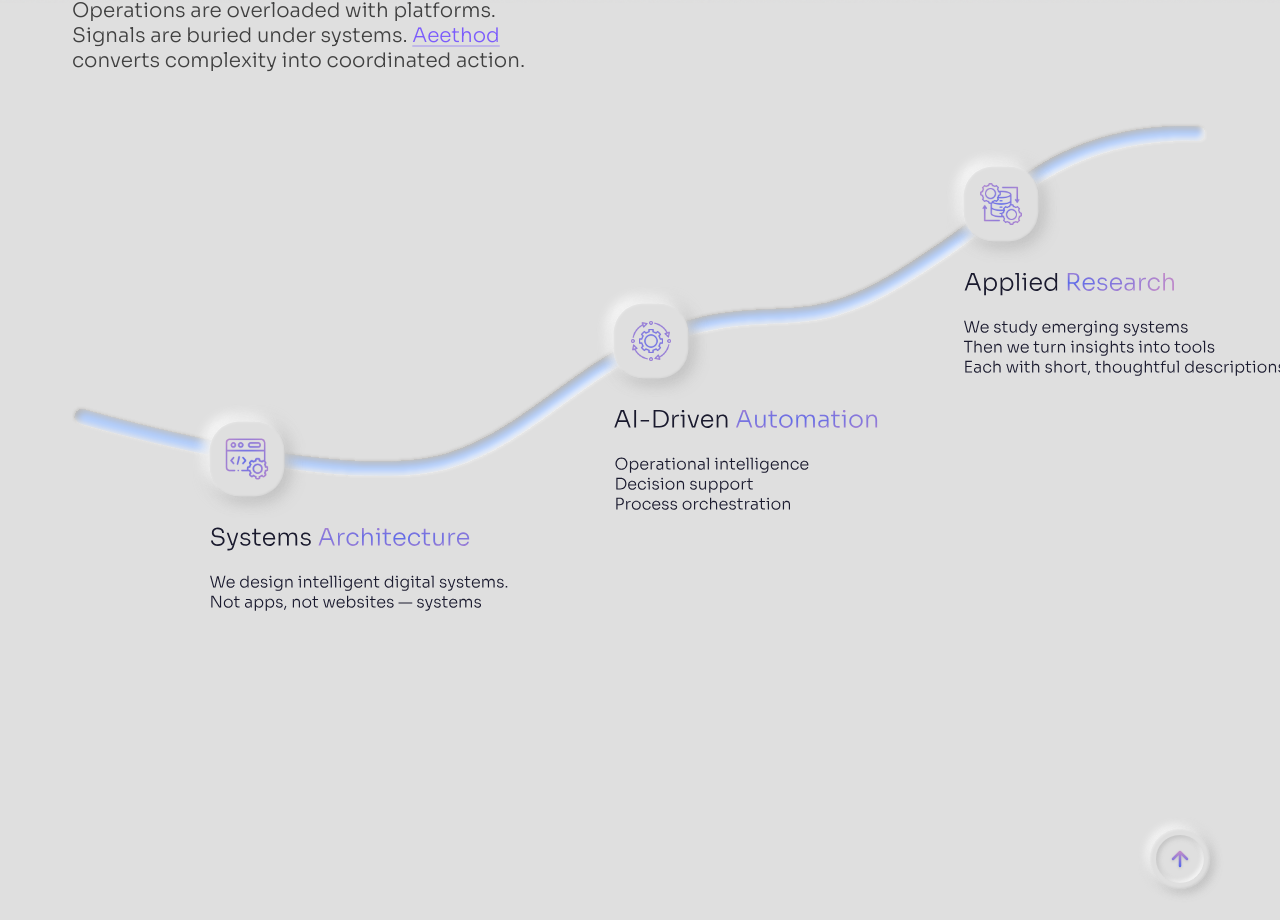
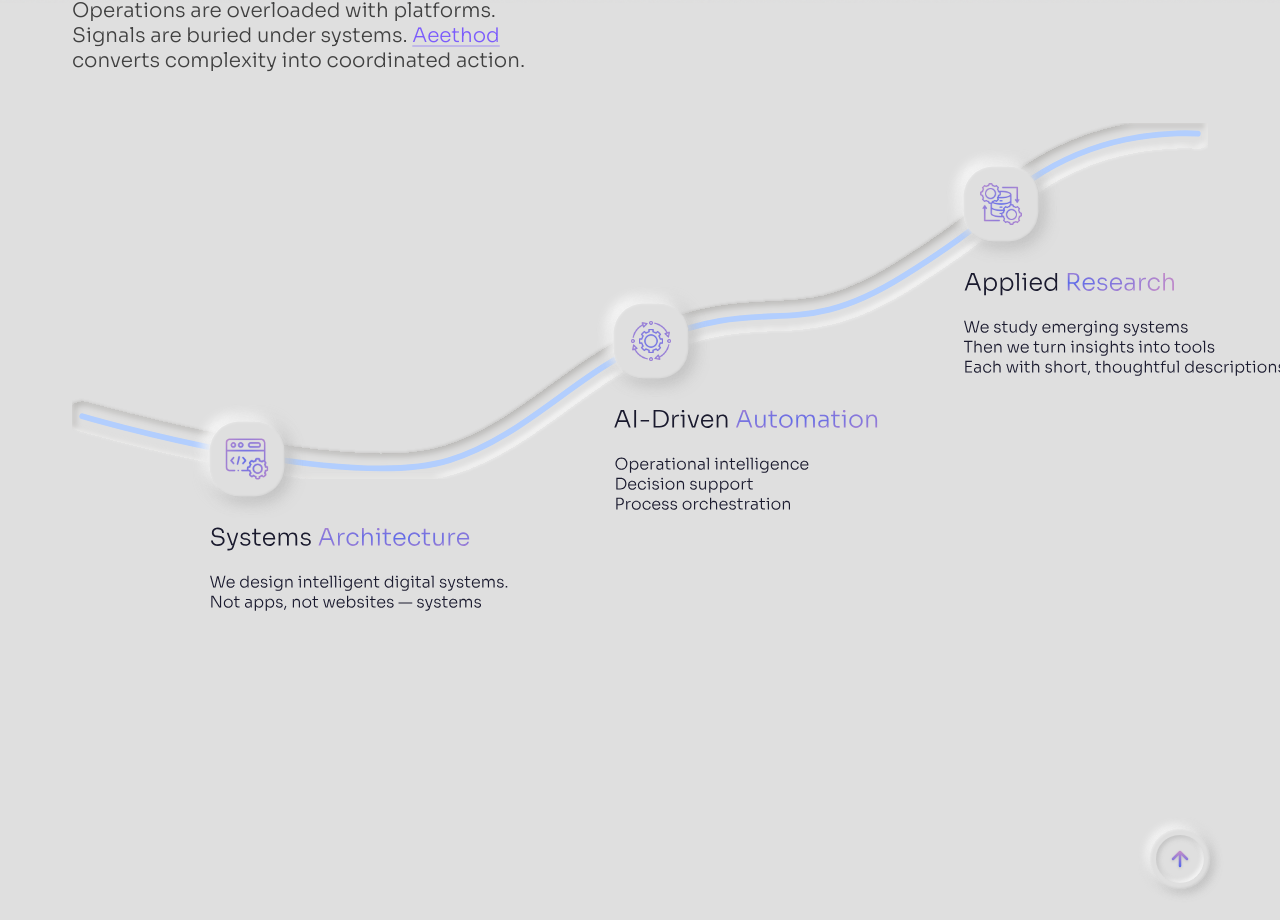
Before and after one commit to SadidSD/Aethod, a Next.js app: page / in a window 1280 px wide. Shown: the part 797-1717 px from the top of the page. Built offline with nearby package versions, Linux system fonts and the light colour scheme; no server answers.

Commit message:
style: apply double curved path neumorphic track and inner blue line to curve.svg

```diff
--- a/app/page.js
+++ b/app/page.js
@@ -629,10 +629,9 @@ export default function Home() {
             {/* Journey Path with Services */}
             <div className={styles.servicesJourney}>
               {/* SVG Journey Path */}
-              <img
+              <InlineSVG
                 src="/curve.svg"
                 className={styles.journeyPathSvg}
-                alt="Services Journey Path"
               />
 
               {/* Service Card 1: Systems Architecture */}
--- a/app/page.module.css
+++ b/app/page.module.css
@@ -804,6 +804,12 @@
   height: 100%;
   z-index: 0;
   pointer-events: none;
+}
+
+.journeyPathSvg svg {
+  width: 100%;
+  height: 100%;
+  display: block;
 }
 
 /* Service Cards */
```
Also changed, not shown: public/curve.svg.
